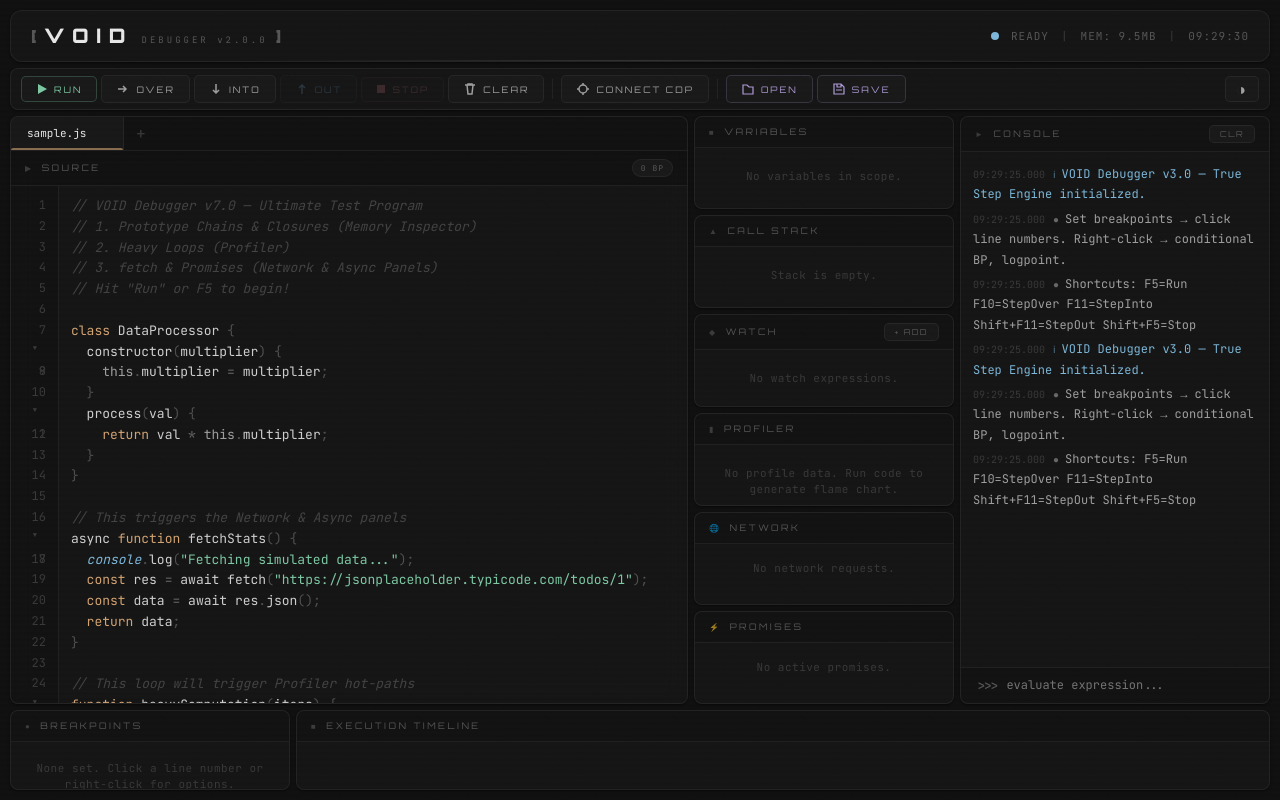
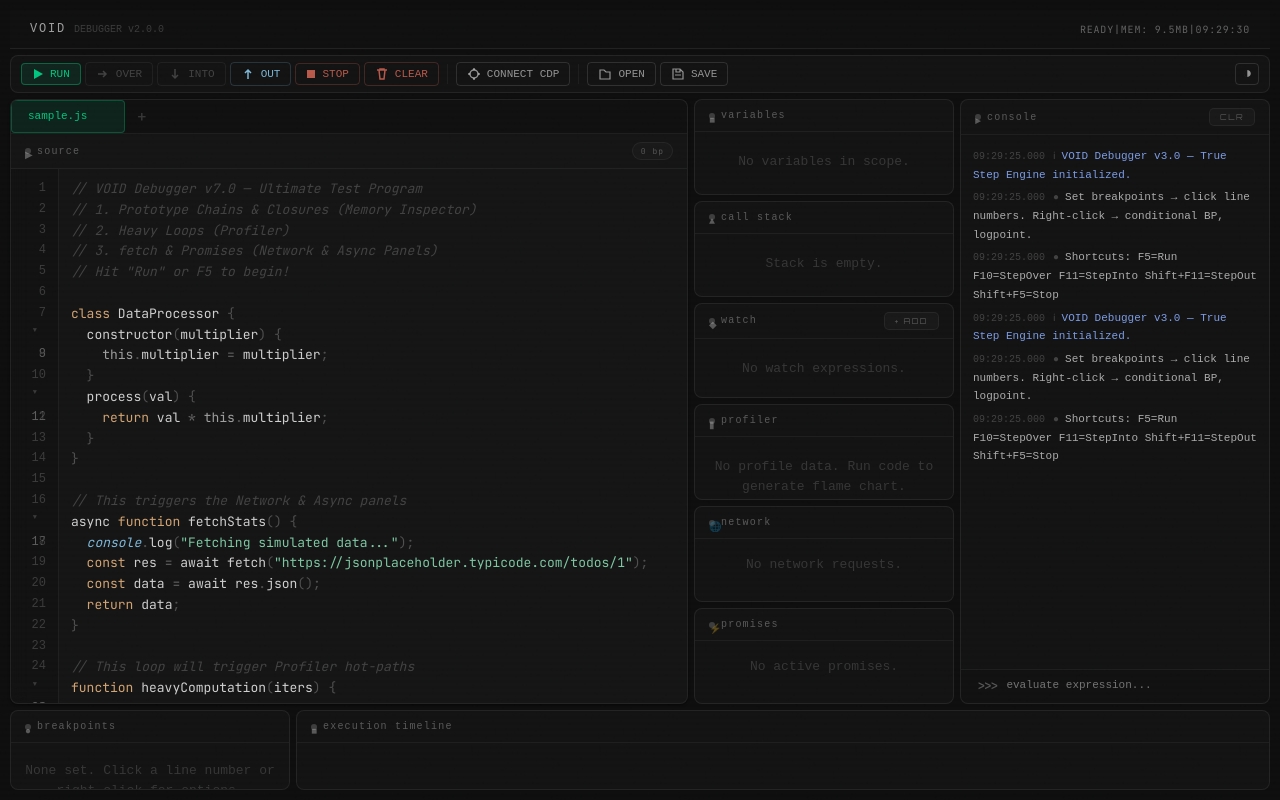
Before and after one commit to Aryanlohri/VOID, a React (Vite) app: page / in a window 1280 px wide. Built offline with nearby package versions, Linux system fonts and the light colour scheme.

Commit message:
style: overhaul global CSS theme, button states, and panel aesthetics

```diff
--- a/src/index.css
+++ b/src/index.css
@@ -59,7 +59,7 @@
 
 html, body, #root {
   width: 100%; height: 100%;
-  background: var(--bg);
+  background: #0f0f0f;
   color: var(--text);
   font-family: var(--font-mono);
   font-size: 13px;
@@ -97,56 +97,37 @@ html, body, #root {
 .header {
   display: flex; align-items: center; justify-content: space-between;
   padding: 10px 20px;
-  background: var(--panel); backdrop-filter: blur(var(--blur));
-  border: 1px solid var(--border); border-radius: var(--radius-lg);
-  box-shadow: var(--shadow-sm); transition: border-color var(--transition);
+  background: #111111;
+  border-bottom: 0.5px solid rgba(255,255,255,0.07);
 }
-.header::after {
-  content: ''; position: absolute; bottom: 0; left: 20%; right: 20%; height: 1px;
-  background: linear-gradient(90deg, transparent, var(--border-hi), transparent);
-}
-.logo { display: flex; align-items: baseline; gap: 8px; font-family: var(--font-display); }
-.logo-bracket { color: var(--text-dim); font-size: 18px; font-weight: 900; transition: color var(--transition); }
-.logo:hover .logo-bracket { color: var(--accent-warm); }
-.logo-text { color: var(--text-bright); font-size: 20px; font-weight: 900; letter-spacing: 8px; }
-.logo-sub { color: var(--text-dim); font-size: 9px; letter-spacing: 3px; font-family: var(--font-mono); font-weight: 400; }
-.header-status { display: flex; align-items: center; gap: 12px; font-size: 11px; color: var(--text-dim); letter-spacing: 1px; }
-.sep { color: var(--text-muted); }
-
-.status-dot { width: 8px; height: 8px; border-radius: 50%; background: var(--text-dim); transition: all var(--transition-slow); }
-.status-dot.running { background: var(--green); box-shadow: 0 0 16px rgba(126,201,164,0.12); animation: pulseSmooth 1.8s ease-in-out infinite; }
-.status-dot.paused { background: var(--warn); box-shadow: 0 0 16px rgba(212,165,116,0.12); animation: pulseSmooth 2.5s ease-in-out infinite; }
-.status-dot.stopped { background: var(--red); }
-.status-dot.ready { background: var(--accent-cool); }
-@keyframes pulseSmooth { 0%,100% { opacity: 1; transform: scale(1); } 50% { opacity: 0.5; transform: scale(0.85); } }
+.logo { display: flex; align-items: baseline; gap: 8px; }
+.logo-bracket { display: none; }
+.logo-text { font-size: 12px; letter-spacing: 0.15em; color: rgba(255,255,255,0.6); font-family: monospace; }
+.logo-sub { font-size: 10px; color: rgba(255,255,255,0.18); font-family: monospace; }
+.header-status { display: flex; align-items: center; justify-content: center; font-size: 10px; letter-spacing: 0.08em; color: rgba(255,255,255,0.35); }
+.status-dot { color: #00c882; font-size: 8px; margin-right: 6px; }
 
 /* Toolbar */
 .toolbar {
   display: flex; align-items: center; gap: 4px; padding: 6px 10px;
-  background: var(--panel); backdrop-filter: blur(var(--blur));
-  border: 1px solid var(--border); border-radius: var(--radius); box-shadow: var(--shadow-sm);
+  background: #141414;
+  border: 0.5px solid rgba(255,255,255,0.07); border-radius: 8px;
 }
 .toolbar-spacer { flex: 1; }
-.toolbar-sep { width: 1px; height: 20px; background: var(--border); margin: 0 4px; }
+.toolbar-sep { width: 1px; height: 20px; background: rgba(255,255,255,0.05); margin: 0 4px; }
 
 .btn {
   display: inline-flex; align-items: center; gap: 6px;
-  padding: 6px 14px; border: 1px solid var(--border);
-  background: var(--surface); color: var(--text);
-  font-family: var(--font-display); font-size: 9px; letter-spacing: 2px;
-  cursor: pointer; border-radius: var(--radius-sm);
-  transition: all var(--transition); white-space: nowrap; user-select: none;
+  background: transparent; font-family: monospace; font-size: 11px;
+  border-width: 0.5px; border-style: solid; border-radius: 4px;
+  padding: 4px 10px;
+  cursor: pointer; transition: all var(--transition); white-space: nowrap; user-select: none;
 }
-.btn:hover { background: var(--surface2); border-color: var(--border-hi); color: var(--text-bright); transform: translateY(-1px); box-shadow: var(--shadow-sm); }
-.btn:active { transform: translateY(0) scale(0.98); box-shadow: none; }
-.btn:disabled { opacity: 0.2; cursor: not-allowed; pointer-events: none; }
-.btn-run { border-color: rgba(126,201,164,0.25); color: var(--green); }
-.btn-run:hover { background: rgba(126,201,164,0.06); border-color: rgba(126,201,164,0.4); }
-.btn-stop { border-color: rgba(212,123,138,0.25); color: var(--red); }
-.btn-stop:hover { background: rgba(212,123,138,0.06); border-color: rgba(212,123,138,0.4); }
-.btn-file { border-color: rgba(176,156,216,0.2); color: var(--accent-lilac); }
-.btn-file:hover { background: rgba(176,156,216,0.06); border-color: rgba(176,156,216,0.35); }
-.btn-theme { font-size: 16px; padding: 4px 10px; line-height: 1; }
+.btn-run { border-color: rgba(0,200,130,0.4); color: #00c882; background: rgba(0,200,130,0.1); }
+.btn-step, .btn-step-out { color: rgba(255,255,255,0.2); border-color: rgba(255,255,255,0.06); }
+.btn-stop, .btn-clear { color: rgba(255,120,100,0.7); border-color: rgba(255,120,100,0.2); }
+.btn-file, .btn-connect { color: rgba(255,255,255,0.55); border-color: rgba(255,255,255,0.12); }
+.btn-theme { font-size: 16px; padding: 2px 6px; line-height: 1; border-color: rgba(255,255,255,0.12); color: rgba(255,255,255,0.55); }
 
 /* Main grid */
 .main-grid {
@@ -166,21 +147,24 @@ html, body, #root {
 
 /* Panel base */
 .panel {
-  background: var(--panel); backdrop-filter: blur(10px);
-  border: 1px solid var(--border); border-radius: var(--radius);
+  background: #141414;
+  border: 0.5px solid rgba(255,255,255,0.07); border-radius: 8px;
   display: flex; flex-direction: column; overflow: hidden;
-  box-shadow: var(--shadow-sm); transition: border-color var(--transition-slow);
 }
-.panel:hover { border-color: var(--border-hi); }
 
 .panel-title {
-  display: flex; align-items: center; gap: 8px;
-  padding: 8px 14px; background: rgba(0,0,0,0.15);
-  border-bottom: 1px solid var(--border);
-  font-family: var(--font-display); font-size: 9px;
-  letter-spacing: 2.5px; color: var(--text-dim); text-transform: uppercase; user-select: none;
+  display: flex; align-items: center;
+  padding: 8px 14px;
+  border-bottom: 0.5px solid rgba(255,255,255,0.05);
+  font-size: 10px; letter-spacing: 0.12em; font-weight: 400; color: rgba(255,255,255,0.3); text-transform: lowercase; font-family: monospace;
 }
-.panel-icon { color: var(--text-dim); font-size: 8px; opacity: 0.6; }
+.panel-icon {
+  width: 6px; height: 6px; border-radius: 50%;
+  background: rgba(255,255,255,0.18);
+  display: inline-block; margin-right: 6px;
+}
+.panel-icon.icon-network { background: #00c882; }
+.panel-icon.icon-promises { background: #e8a838; }
 .panel-badge {
   margin-left: auto; background: var(--surface); border: 1px solid var(--border);
   padding: 2px 8px; border-radius: var(--radius-pill); font-size: 8px;
@@ -202,15 +186,13 @@ html, body, #root {
 .tab-bar::-webkit-scrollbar { display: none; }
 .tab {
   display: flex; align-items: center; gap: 6px; padding: 0 16px;
-  font-family: var(--font-mono); font-size: 11px; color: var(--text-dim);
-  cursor: pointer; border-right: 1px solid var(--border);
+  color: rgba(255,255,255,0.3); border: 0.5px solid rgba(255,255,255,0.08); background: transparent;
+  cursor: pointer;
   transition: all var(--transition); white-space: nowrap; position: relative;
 }
 .tab:hover { color: var(--text); background: rgba(255,255,255,0.02); }
-.tab.active { color: var(--text-bright); background: rgba(255,255,255,0.03); }
-.tab.active::after {
-  content: ''; position: absolute; bottom: 0; left: 0; right: 0; height: 2px;
-  background: var(--accent-warm); opacity: 0.6; border-radius: 2px 2px 0 0;
+.tab.active {
+  background: rgba(0,200,130,0.1); border: 0.5px solid rgba(0,200,130,0.3); color: #00c882; border-radius: 4px; font-size: 11px; font-family: monospace;
 }
 .tab-modified { width: 6px; height: 6px; border-radius: 50%; background: var(--accent-warm); opacity: 0.7; flex-shrink: 0; }
 .tab-close {
@@ -237,8 +219,9 @@ html, body, #root {
 
 .line-numbers {
   width: 48px; padding: 10px 0; background: rgba(0,0,0,0.12);
-  border-right: 1px solid var(--border); text-align: right;
-  color: var(--text-muted); font-size: 12px; line-height: 1.6;
+  border-right: 1px solid var(--border);
+  color: rgba(255,255,255,0.18); min-width: 20px; text-align: right; font-family: monospace;
+  font-size: 12px; line-height: 1.6;
   overflow: hidden; user-select: none; flex-shrink: 0; z-index: 2;
 }
 .line-numbers span {
@@ -246,13 +229,8 @@ html, body, #root {
   transition: all var(--transition); position: relative; height: 20.8px;
 }
 .line-numbers span:hover { color: var(--text); background: rgba(255,255,255,0.02); }
-.line-numbers span.has-bp { color: var(--red); }
-.line-numbers span.has-bp::before { content: '●'; position: absolute; left: 6px; font-size: 9px; color: var(--red); opacity: 0.8; }
-.line-numbers span.exec-line { color: var(--green); background: rgba(126,201,164,0.04); }
-.line-numbers span.exec-line::after {
-  content: ''; position: absolute; right: 0; top: 25%; height: 50%;
-  width: 2px; background: var(--green); border-radius: 1px; opacity: 0.6;
-}
+.line-numbers span.has-bp { background: rgba(230,80,80,0.07); border-left: 2px solid rgba(230,80,80,0.6); padding-left: 4px; border-radius: 0 3px 3px 0; }
+.line-numbers span.exec-line { background: rgba(0,200,130,0.07); border-left: 2px solid #00c882; padding-left: 4px; border-radius: 0 3px 3px 0; }
 .line-numbers span.has-error { color: var(--red); }
 .line-numbers span.has-error::before { content: '!'; position: absolute; left: 6px; font-size: 10px; font-weight: 700; color: var(--red); }
 .fold-arrow {
@@ -320,8 +298,7 @@ html, body, #root {
 .vars-content, .callstack-content, .watch-content, .profiler-content { padding: 8px 10px; overflow-y: auto; flex: 1; font-size: 12px; }
 
 .empty-state {
-  color: var(--text-muted); font-size: 11px; padding: 12px 4px;
-  text-align: center; letter-spacing: 0.5px;
+  color: rgba(255,255,255,0.15); font-size: 13px; text-align: center; font-family: monospace; display: block; padding: 12px 0;
 }
 
 .var-row {
@@ -329,12 +306,20 @@ html, body, #root {
   padding: 5px 8px; border-radius: var(--radius-sm); transition: background var(--transition); gap: 6px;
 }
 .var-row:hover { background: rgba(255,255,255,0.02); }
-.var-row + .var-row { border-top: 1px solid rgba(255,255,255,0.02); }
+.var-row + .var-row { border-top: 0.5px solid rgba(255,255,255,0.05); }
+
+.var-val-wrapper { display: flex; align-items: center; justify-content: flex-end; }
 .var-name { color: var(--accent-cool); font-size: 11px; font-weight: 500; }
-.var-type {
-  color: var(--text-muted); font-size: 9px; padding: 1px 6px;
-  border-radius: var(--radius-pill); background: rgba(255,255,255,0.03); border: 1px solid var(--border);
+
+.var-type-badge {
+  font-size: 10px; padding: 2px 7px; border-radius: 3px; border: 0.5px solid; display: inline-block; margin-left: 6px; font-family: monospace;
 }
+.type-number { color: #e8a838; border-color: rgba(232,168,56,0.3); background: rgba(232,168,56,0.06); }
+.type-string { color: #7dcb9e; border-color: rgba(125,203,158,0.3); background: rgba(125,203,158,0.06); }
+.type-object, .type-function { color: #00c882; border-color: rgba(0,200,130,0.3); background: rgba(0,200,130,0.06); }
+.type-null, .type-undefined { color: #e85050; border-color: rgba(232,80,80,0.3); background: rgba(232,80,80,0.06); }
+.type-boolean { color: #7e9ee8; border-color: rgba(126,158,232,0.3); background: rgba(126,158,232,0.06); }
+
 .var-value { color: var(--green); font-size: 11px; max-width: 100px; overflow: hidden; text-overflow: ellipsis; white-space: nowrap; }
 .var-value.str { color: var(--accent-warm); }
 .var-value.bool { color: var(--red); }
@@ -357,7 +342,7 @@ html, body, #root {
   gap: 6px; transition: background var(--transition);
 }
 .watch-row:hover { background: rgba(255,255,255,0.02); }
-.watch-row + .watch-row { border-top: 1px solid rgba(255,255,255,0.02); }
+.watch-row + .watch-row { border-top: 0.5px solid rgba(255,255,255,0.05); }
 .watch-expr { color: var(--accent-cool); flex: 1; font-weight: 500; }
 .watch-val { color: var(--green); }
 .watch-val.err { color: var(--red); }
@@ -369,7 +354,7 @@ html, body, #root {
 
 .watch-input-row {
   display: flex; gap: 6px; padding: 8px 10px;
-  border-top: 1px solid var(--border); background: rgba(0,0,0,0.1);
+  border-top: 0.5px solid rgba(255,255,255,0.05); background: rgba(0,0,0,0.1);
 }
 .watch-input-row input {
   flex: 1; background: var(--surface); border: 1px solid var(--border);
@@ -388,25 +373,24 @@ html, body, #root {
 
 /* Console */
 .console-output { flex: 1; overflow-y: auto; padding: 10px 12px; font-size: 12px; line-height: 1.7; }
-.console-line { padding: 2px 0; animation: consoleFadeIn 0.25s ease; }
+.console-line { padding: 2px 0; animation: consoleFadeIn 0.25s ease; color: rgba(255,255,255,0.65); font-size: 11px; font-family: monospace; }
 @keyframes consoleFadeIn { from { opacity: 0; transform: translateX(-3px); } to { opacity: 1; transform: translateX(0); } }
-.console-line.log { color: var(--text); }
-.console-line.info { color: var(--accent-cool); }
+.console-line.info { color: #7e9ee8; font-weight: 400; }
 .console-line.warn { color: var(--accent-warm); }
 .console-line.error { color: var(--red); }
 .console-line.result { color: var(--green); }
 .console-line.exec { color: var(--text-dim); border-left: 2px solid var(--text-muted); padding-left: 8px; margin-left: 2px; }
-.console-line .ts { color: var(--text-muted); font-size: 10px; margin-right: 8px; }
-.console-line .prefix { font-size: 10px; margin-right: 6px; opacity: 0.6; }
+.console-line .ts { color: rgba(255,255,255,0.2); font-size: 10px; font-family: monospace; margin-right: 8px; }
+.console-line .prefix { color: rgba(255,255,255,0.2); font-size: 10px; margin-right: 6px; }
 
 .console-input-row {
   display: flex; align-items: center; gap: 8px; padding: 8px 14px;
-  border-top: 1px solid var(--border); background: rgba(0,0,0,0.12);
+  border-top: 0.5px solid rgba(255,255,255,0.06); padding-top: 6px; background: rgba(0,0,0,0.12);
 }
 .prompt { color: var(--text-dim); font-size: 13px; font-weight: 500; }
 #consoleInput {
   flex: 1; background: transparent; border: none; outline: none;
-  color: var(--text-bright); font-family: var(--font-mono); font-size: 12px;
+  color: rgba(255,255,255,0.2); font-size: 11px; font-family: monospace;
   caret-color: var(--accent-warm);
 }
 
@@ -439,10 +423,19 @@ html, body, #root {
 .bp-chip .bp-remove { color: var(--text-muted); margin-left: 2px; font-size: 11px; transition: color var(--transition); }
 .bp-chip .bp-remove:hover { color: var(--red); }
 
+.tl-placeholder {
+  height: 4px; border-radius: 2px; background: rgba(255,255,255,0.05); margin: 6px 0; width: 100%; display: block;
+}
+
 .panel-timeline .timeline {
   display: flex; align-items: center; gap: 3px;
   padding: 8px 12px; overflow-x: auto; height: 100%;
 }
+.tl-entry { display: flex; flex-direction: column; gap: 2px; align-items: center; justify-content: center; min-width: 80px; }
+.tl-ts { color: rgba(255,255,255,0.25); font-size: 10px; font-family: monospace; }
+.tl-bar { height: 4px; border-radius: 2px; background: rgba(0,200,130,0.3); width: 100%; }
+.tl-label { font-size: 10px; color: rgba(255,255,255,0.3); font-family: monospace; }
+
 .tl-block {
   flex-shrink: 0; height: 28px; min-width: 28px; padding: 0 8px;
   display: flex; align-items: center; justify-content: center;
```
